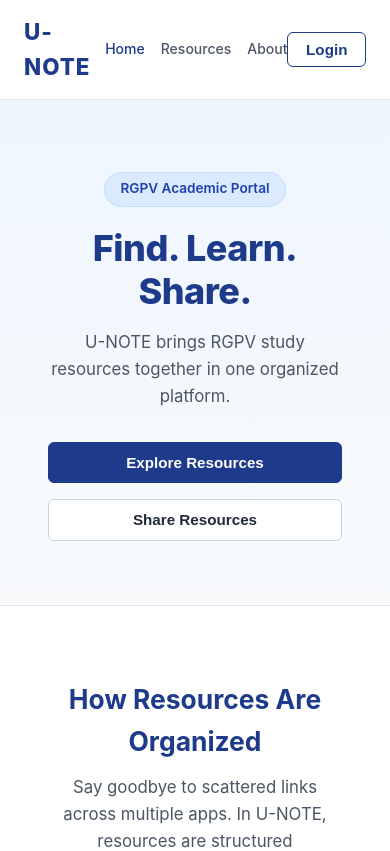
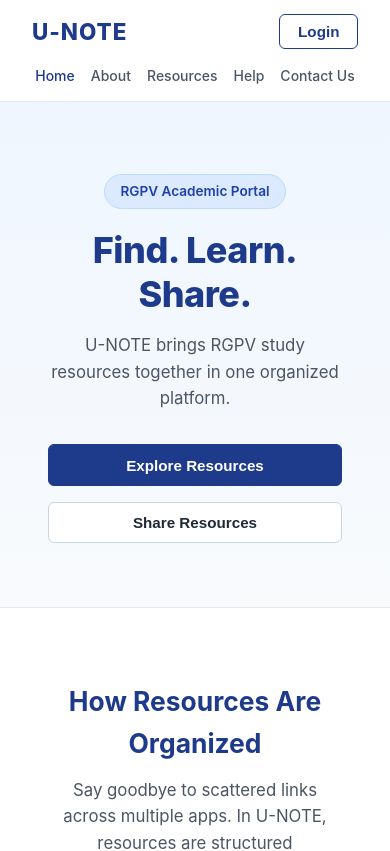
Before and after one commit to komal-raghuvanshi/U-Note, a React (Vite) app in the folder frontend/: page / in a window 390 px wide. Shown: the top 851 px of the page. Built offline with nearby package versions, Linux system fonts and the light colour scheme.

Commit message:
Update navbar layout and navigation

```diff
--- a/frontend/src/App.css
+++ b/frontend/src/App.css
@@ -88,6 +88,7 @@
   color: #ffffff;
 }
 
+
 /* -------------------------------------------------------------
    1. Navbar
    ------------------------------------------------------------- */
@@ -100,15 +101,18 @@
 }
 
 .nav-container {
-  max-width: 1120px;
+  width: 100%;
+  max-width: 1400px;
   margin: 0 auto;
-  padding: 0.85rem 1.5rem;
-  display: flex;
+  padding: 0.85rem 2rem;
+  display: grid;
+  grid-template-columns: 1fr auto 1fr;
   align-items: center;
-  justify-content: space-between;
+  box-sizing: border-box;
 }
 
 .nav-logo {
+  justify-self: start;
   font-size: 1.4rem;
   font-weight: 800;
   color: var(--primary-color);
@@ -120,6 +124,7 @@
   display: flex;
   gap: 1.75rem;
   align-items: center;
+  justify-content: center;
 }
 
 .nav-link {
@@ -138,7 +143,9 @@
 .nav-actions {
   display: flex;
   align-items: center;
+  justify-content: flex-end;
 }
+
 
 /* -------------------------------------------------------------
    2. Hero Section
@@ -353,6 +360,33 @@
 }
 
 @media (max-width: 640px) {
+  .nav-container {
+    grid-template-columns: 1fr auto;
+    row-gap: 1rem;
+  }
+
+  .nav-logo {
+    grid-column: 1;
+    grid-row: 1;
+  }
+
+  .nav-actions {
+    grid-column: 2;
+    grid-row: 1;
+  }
+
+  .nav-links {
+    grid-column: 1 / -1;
+    grid-row: 2;
+    justify-content: center;
+    flex-wrap: wrap;
+    gap: 0.85rem 1rem;
+  }
+
+  .nav-link {
+    font-size: 0.875rem;
+  }
+
   .hero-heading {
     font-size: 2.25rem;
   }
@@ -368,12 +402,4 @@
   .section-title {
     font-size: 1.65rem;
   }
-
-  .nav-links {
-    gap: 1rem;
-  }
-
-  .nav-link {
-    font-size: 0.875rem;
-  }
 }
--- a/frontend/src/components/Navbar.jsx
+++ b/frontend/src/components/Navbar.jsx
@@ -1,3 +1,4 @@
+
 function Navbar() {
   return (
     <header className="navbar">
@@ -5,13 +6,19 @@ function Navbar() {
         <a href="#home" className="nav-logo">
           U-NOTE
         </a>
+
         <nav className="nav-links">
           <a href="#home" className="nav-link active">Home</a>
+          <a href="#about" className="nav-link">About</a>
           <a href="#resources" className="nav-link">Resources</a>
-          <a href="#about" className="nav-link">About</a>
+          <a href="#help" className="nav-link">Help</a>
+          <a href="#contact" className="nav-link">Contact Us</a>
         </nav>
+
         <div className="nav-actions">
-          <button type="button" className="btn btn-outline">Login</button>
+          <button type="button" className="btn btn-outline">
+            Login
+          </button>
         </div>
       </div>
     </header>
```
